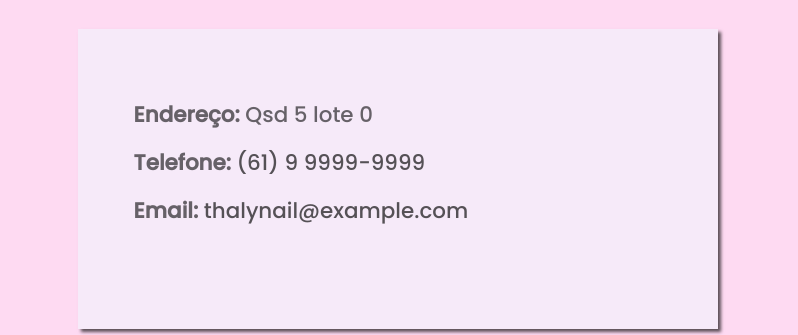
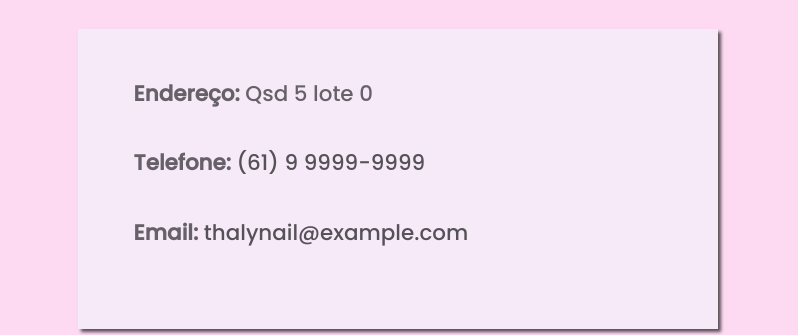
Before and after one commit to gustavobryan/landingpage-manicure, a plain HTML site: page index.html in a window 1280 px wide. Shown: the part 1288-1623 px from the top of the page, 0-798 px from the left. Drawn offline with Linux system fonts and the light colour scheme; a web font is replaced by a local one.

Commit message:
:bug:	fix

```diff
--- a/assets/css/contato.css
+++ b/assets/css/contato.css
@@ -26,7 +26,7 @@
     font-size: 1.34rem;
     font-family: "Poppins", sans-serif;
     font-weight: 500;
-    line-height: 0%;
+    line-height: 100%;
     text-align: left;
     padding: .5rem 3.5rem;
 }
```
